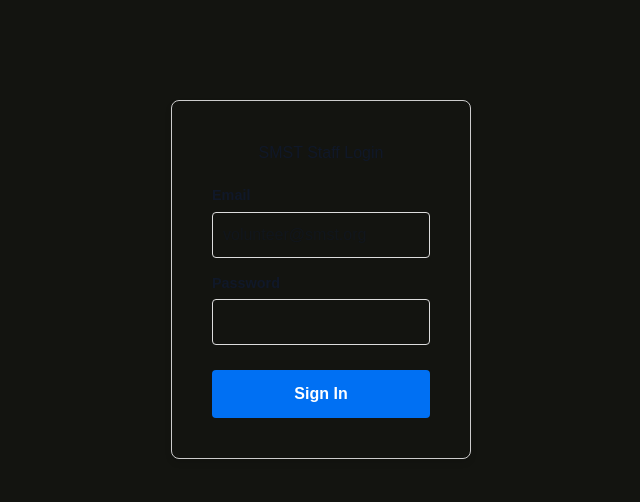
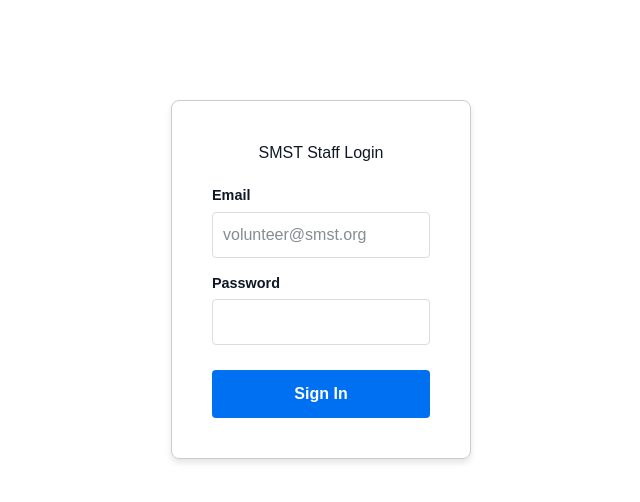
Before and after one commit to smst/tetragon, a Next.js app: page /login in a window 1280 px wide. Shown: the top 502 px of the page, without its empty margins (319-959 px from the left). Built offline with nearby package versions, Linux system fonts and the light colour scheme; no server answers.

Commit message:
Fix background color

```diff
--- a/src/app/globals.css
+++ b/src/app/globals.css
@@ -12,5 +12,5 @@
 }
 
 body {
-    background-color: hsl(75, 12%, 7%);
+    background-color: white;
 }
```
